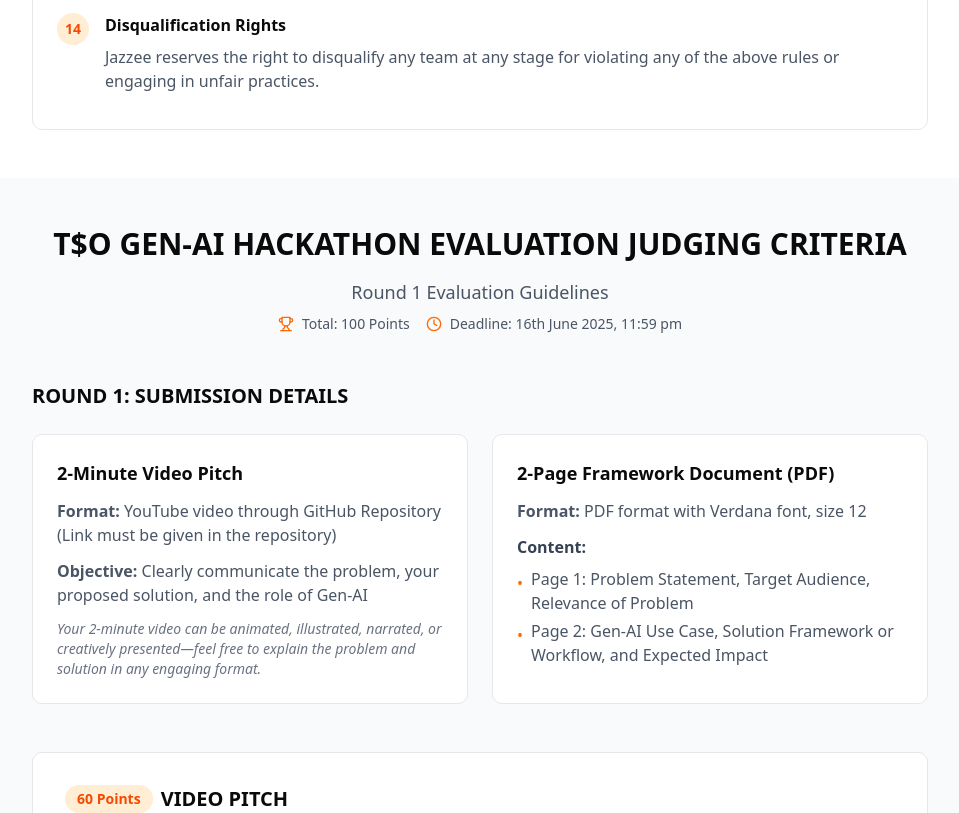
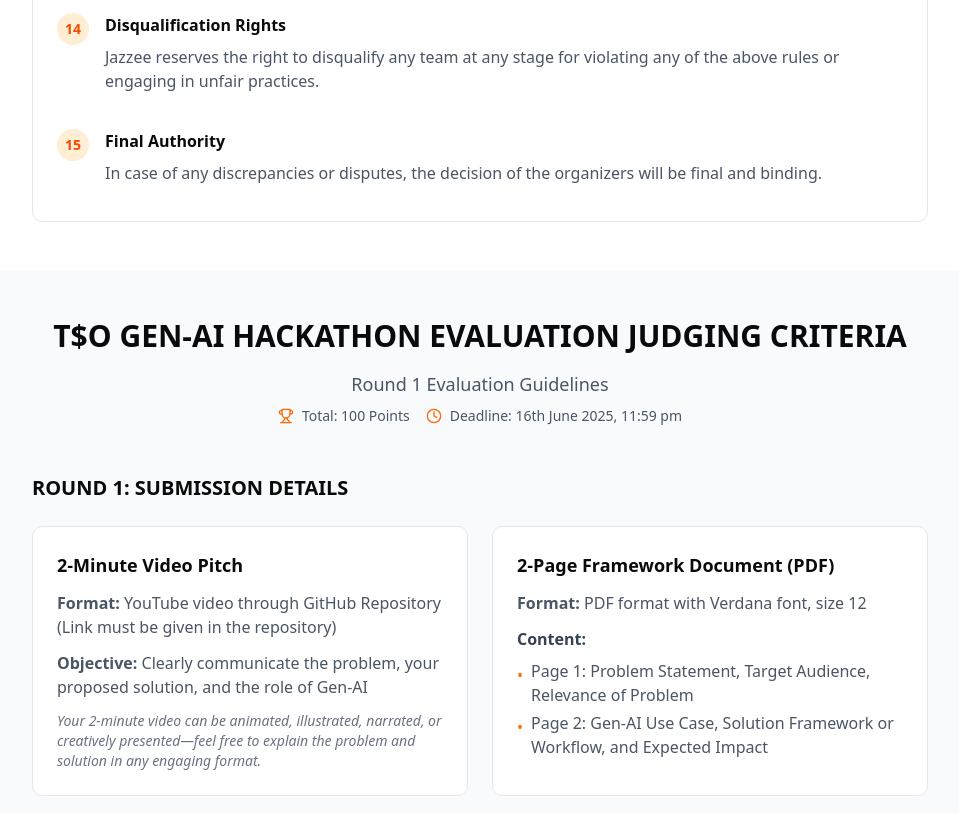
Before and after one commit to garunAMT/jazzee-hackathon, a Next.js app: page /rules in a window 1280 px wide. Shown: the part 2940-3753 px from the top of the page, without its empty margins (160-1119 px from the left). Built offline with nearby package versions, Linux system fonts and the light colour scheme.

Commit message:
commented out rule 15

```diff
--- a/app/rules/page.tsx
+++ b/app/rules/page.tsx
@@ -130,6 +130,12 @@
           description:
             "Jazzee reserves the right to disqualify any team at any stage for violating any of the above rules or engaging in unfair practices.",
         },
+        {
+          number: 15,
+          title: "Final Authority",
+          description:
+            "In case of any discrepancies or disputes, the decision of the organizers will be final and binding.",
+        }
       ],
     },
   ],
```
